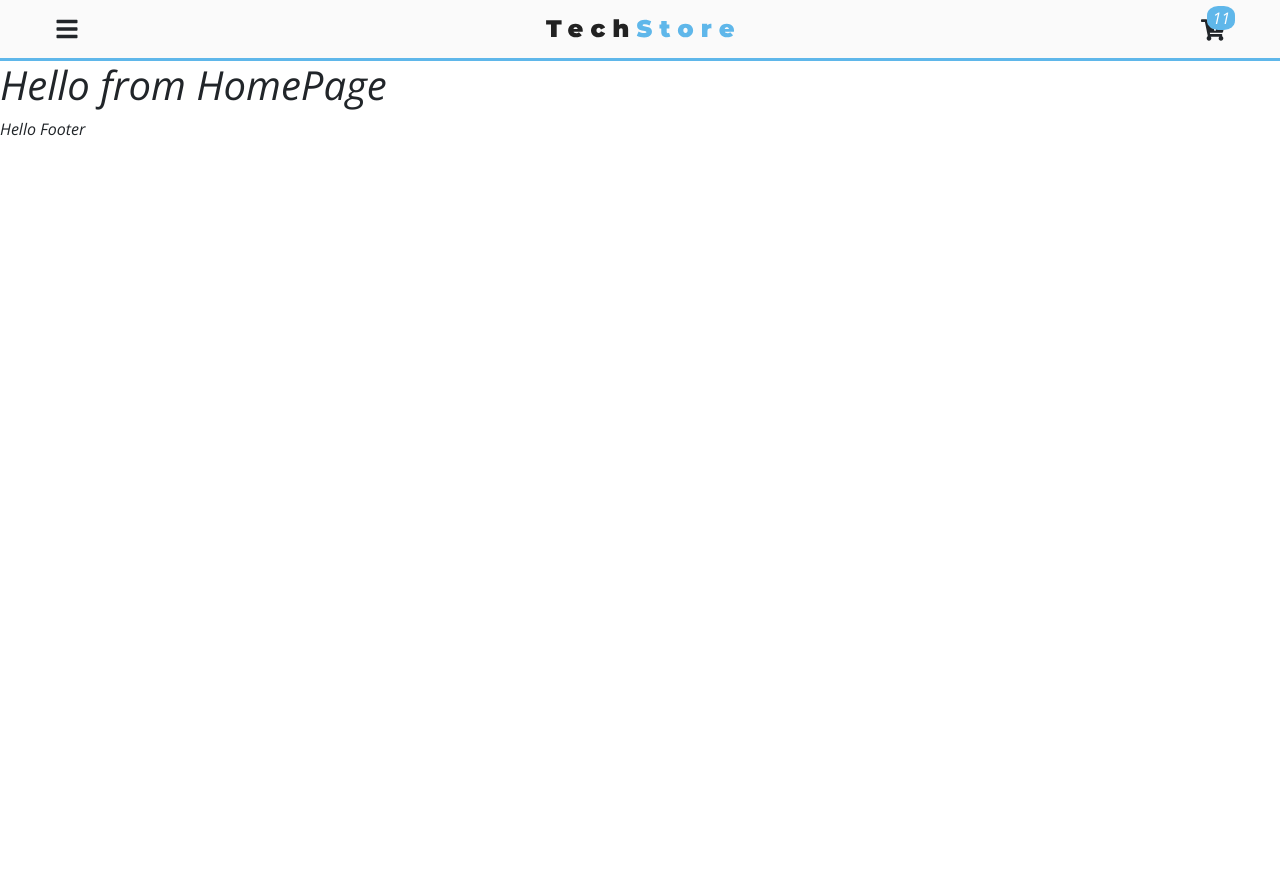
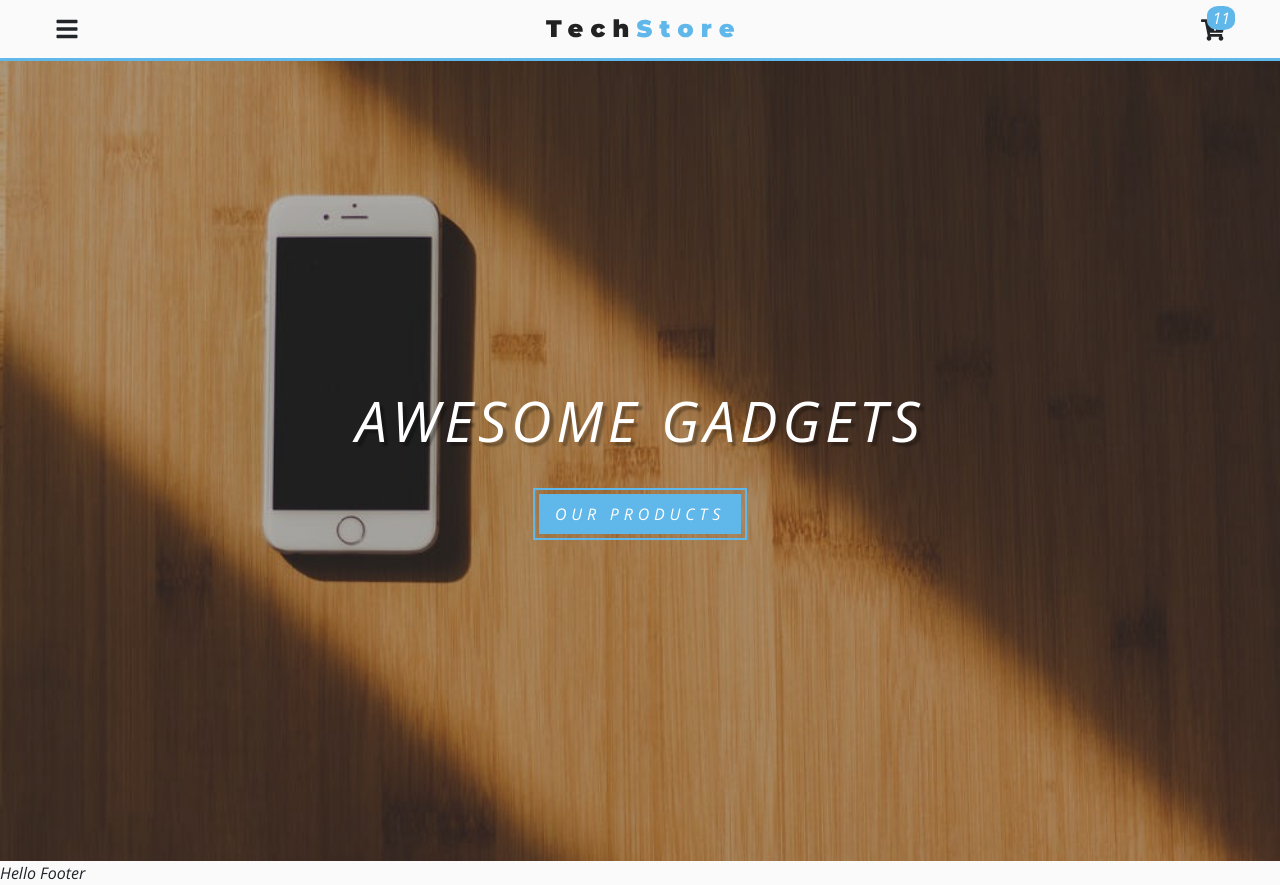
Before and after one commit to voboghure-dev/react-tech-store, a React (Create React App) app: page / in a window 1280 px wide. Before the commit the page ends 800 px from the top, so only its background shows below. Built offline with nearby package versions, Linux system fonts and the light colour scheme.

Commit message:
Chapter 17
Signed-off-by: Tapan Kumer Das <tapan@devspalace.com>

```diff
--- a/src/App.css
+++ b/src/App.css
@@ -21,4 +21,24 @@
 }
 body {
   font-family: "Open Sans", sans-serif !important;
+  background: var(--mainGrey) !important;
+  color: var(--mainBlack);
 }
+.main-link {
+  padding: 0.5rem 1rem;
+  background: var(--primaryColor);
+  color: var(--mainWhite);
+  display: inline-block;
+  text-transform: uppercase;
+  letter-spacing: var(--mainSpacing);
+  outline: 2px solid var(--primaryColor);
+  outline-offset: 4px;
+  border: none;
+  transition: var(--mainTransition);
+}
+.main-link:hover {
+  background: var(--darkGrey);
+  text-decoration: none;
+  color: var(--primaryColor);
+  outline-color: var(--darkGrey);
+}
--- /dev/null
+++ b/src/components/Hero.js
@@ -0,0 +1,38 @@
+import React from "react";
+import styled from "styled-components";
+import mainBcg from "../images/mainBcg.jpeg";
+
+const Hero = (props) => {
+  return (
+    <HeroWrapper max={props.max} img={props.img}>
+      <div className="banner">
+        <h1 className="title">{props.title}</h1>
+        {props.children}
+      </div>
+    </HeroWrapper>
+  );
+};
+
+const HeroWrapper = styled.div`
+  text-align: center;
+  display: flex;
+  align-items: center;
+  justify-content: center;
+  min-height: ${(props) => (props.max ? "100vh" : "60vh")};
+  color: var(--mainWhite);
+  background: linear-gradient(var(--primaryRGBA), var(--primaryRGBA)),
+    url(${(props) => props.img}) center/cover no-repeat;
+  .title {
+    padding-top: 2rem;
+    font-size: 3.5rem;
+    text-shadow: 4px 4px 2px rgba(0, 0, 0, 0.3);
+    text-transform: uppercase;
+    letter-spacing: var(--mainSpacing);
+  }
+`;
+
+Hero.defaultProps = {
+  img: mainBcg,
+};
+
+export default Hero;
--- a/src/pages/HomePage.js
+++ b/src/pages/HomePage.js
@@ -1,14 +1,15 @@
 import React from "react";
-import { ProductConsumer } from "../context";
+import Hero from "../components/Hero";
+import { Link } from "react-router-dom";
 
 const HomePage = (props) => {
   return (
     <>
-      <ProductConsumer>
-        {(value) => {
-          return <h1>Hello from HomePage</h1>;
-        }}
-      </ProductConsumer>
+      <Hero title="awesome gadgets" max="true">
+        <Link to="/products" className="main-link" style={{ margin: "2rem" }}>
+          Our Products
+        </Link>
+      </Hero>
     </>
   );
 };
```
